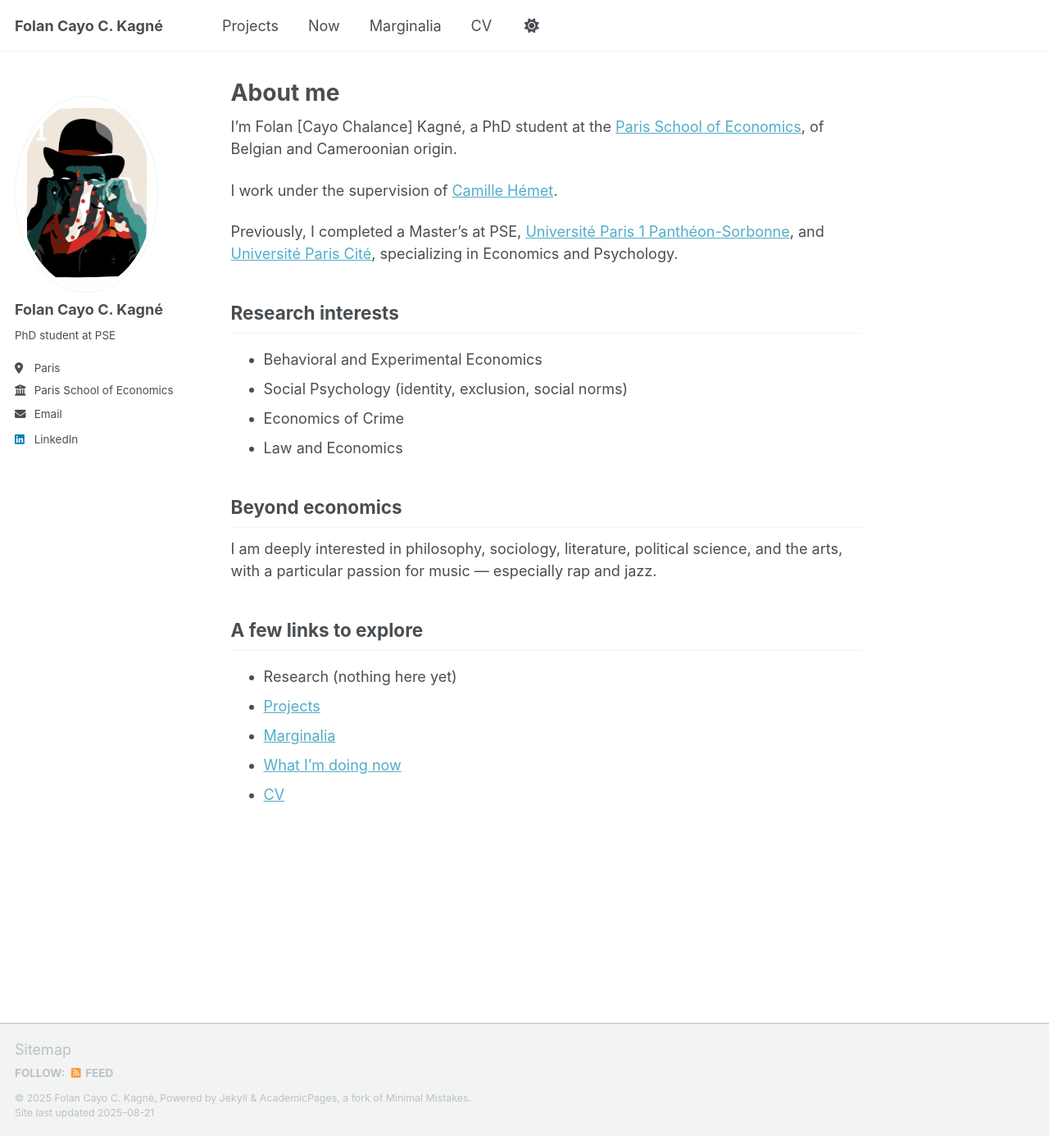
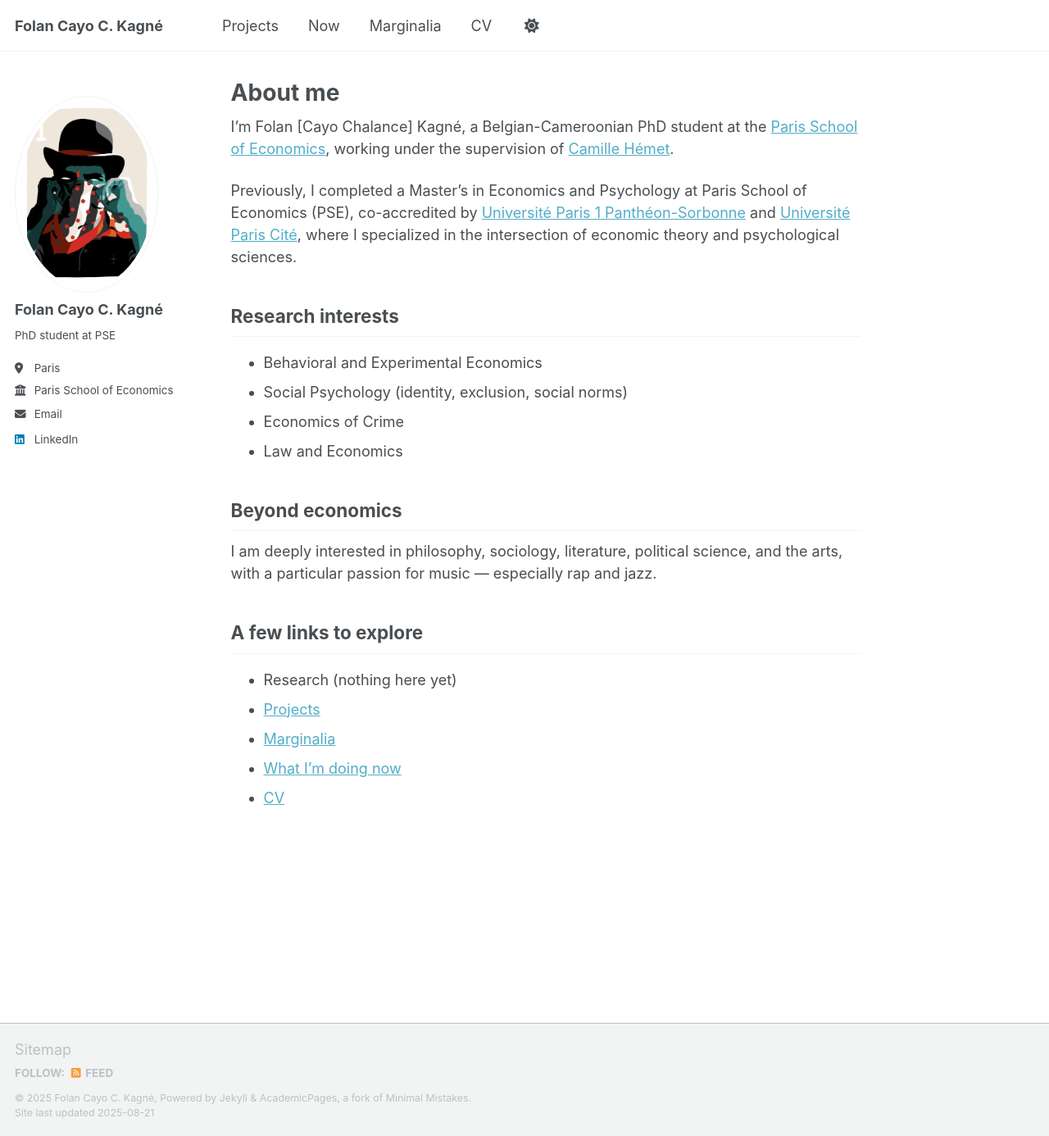
Before and after one commit to folankagne/folankagne.github.io, a Jekyll site: the page built from _pages/about.md, in a window 1280 px wide and 1386 px high. Shown: the whole window at 82% size. Built offline with Jekyll 4.4.1, drawn with Linux system fonts in a browser that asks for light colours; a script that is not in the unit is left out.

Commit message:
Update about.md

```diff
--- a/_pages/about.md
+++ b/_pages/about.md
@@ -7,13 +7,10 @@ redirect_from:
   - /about.html
 ---
 
-I’m Folan [Cayo Chalance] Kagné, a PhD student at the [Paris School of Economics](https://www.parisschoolofeconomics.eu/en/), of Belgian and Cameroonian origin.
+I’m Folan [Cayo Chalance] Kagné, a Belgian-Cameroonian PhD student at the [Paris School of Economics](https://www.parisschoolofeconomics.eu/en/),
+working under the supervision of [Camille Hémet](https://sites.google.com/site/camillehemet/).
 
-I work under the supervision of [Camille Hémet](https://sites.google.com/site/camillehemet/).
-
-Previously, I completed a Master’s at PSE, [Université Paris 1 Panthéon-Sorbonne](https://www.pantheonsorbonne.fr/), and [Université Paris Cité](https://u-paris.fr/), specializing in Economics and Psychology.
-
-
+Previously, I completed a Master’s in Economics and Psychology at Paris School of Economics (PSE), co-accredited by [Université Paris 1 Panthéon-Sorbonne](https://www.pantheonsorbonne.fr/) and [Université Paris Cité](https://u-paris.fr/), where I specialized in the intersection of economic theory and psychological sciences.
 
 ## Research interests
 - Behavioral and Experimental Economics
@@ -21,12 +18,8 @@ Previously, I completed a Master’s at PSE, [Université Paris 1 Panthéon-Sorb
 - Economics of Crime
 - Law and Economics
 
-
-
 ## Beyond economics
 I am deeply interested in philosophy, sociology, literature, political science, and the arts, with a particular passion for music — especially rap and jazz.
-
-
 
 ## A few links to explore
 - Research (nothing here yet)
```
